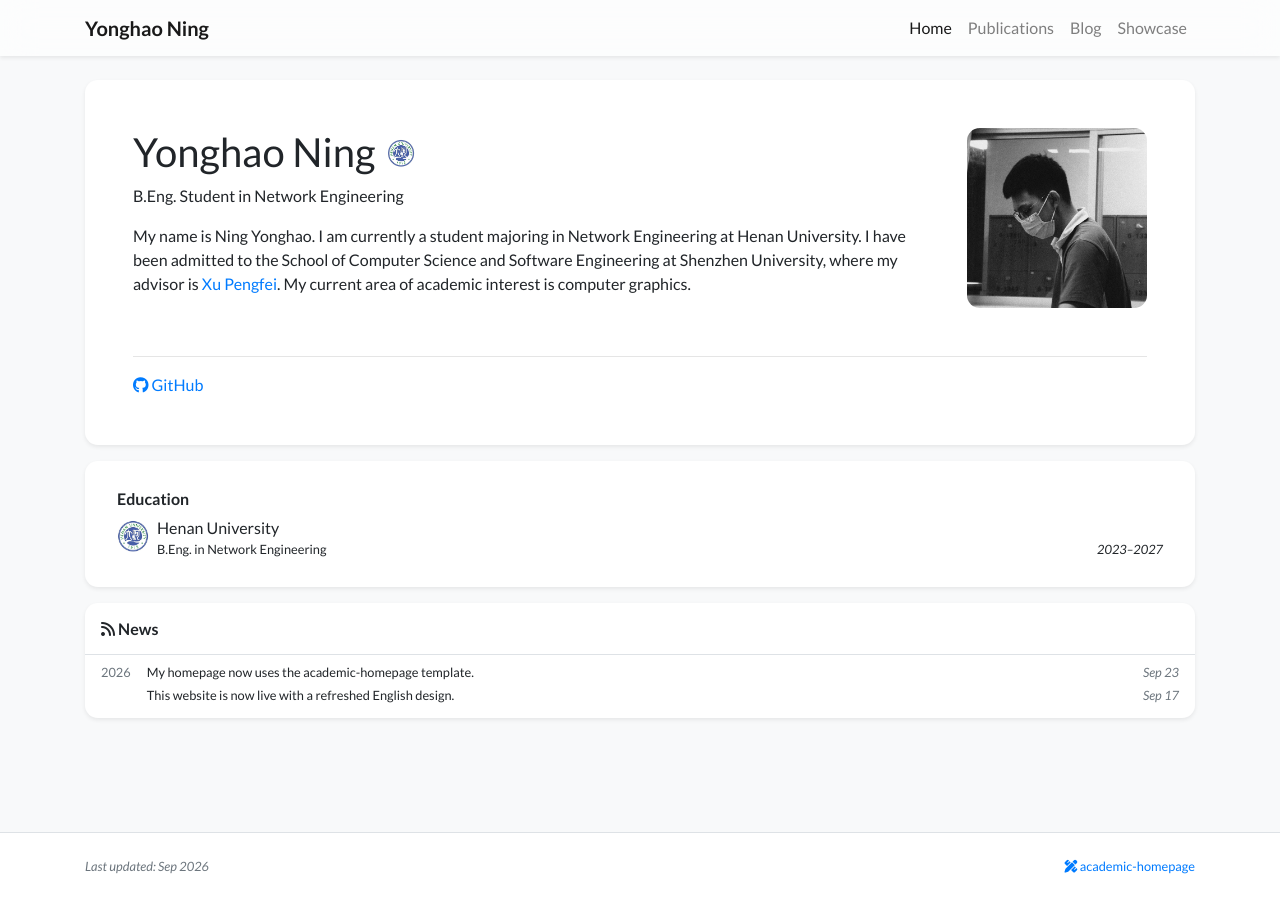
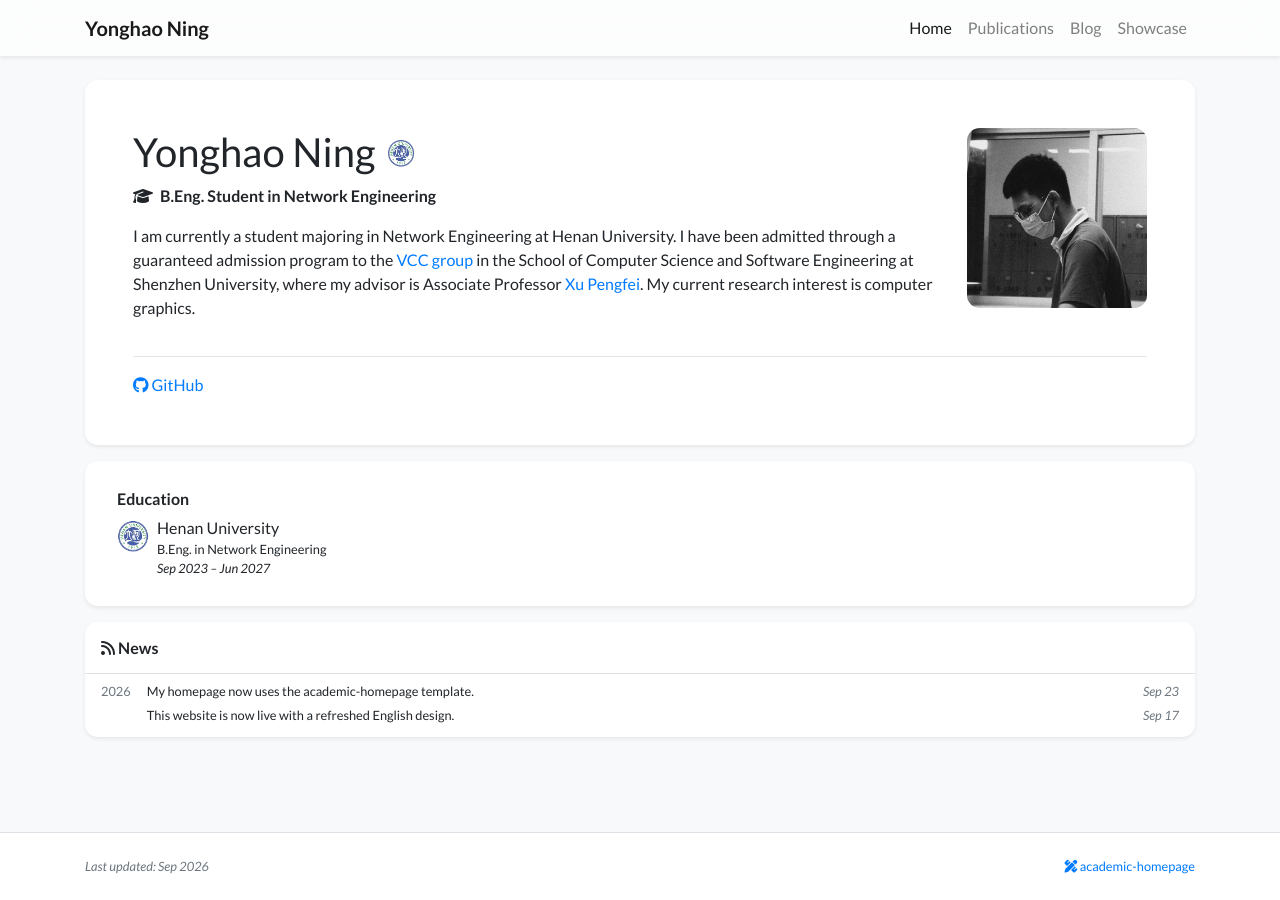
Before and after one commit to Eureka1029/Eureka1029.github.io, a Jekyll site: the page built from index.html, in a window 1280 px wide. Built offline with Jekyll 4.4.1, drawn with Linux system fonts in a browser that asks for light colours; nearby versions of some CDN libraries; a style sheet for code colours, icons or effects is not loaded.

Commit message:
Update VCC biography and education details

```diff
--- a/_data/profile.yml
+++ b/_data/profile.yml
@@ -6,6 +6,8 @@ name_logo_alt: Henan University emblem
 
 positions:
   - name: B.Eng. Student in Network Engineering
+    icon: fas fa-graduation-cap
+    bold: true
 
 github: Eureka1029
 # email: your-address@example.com
@@ -16,13 +18,14 @@ portrait_caption: Yonghao Ning
 
 short_bio_text_justify: false
 short_bio: >-
-  <p>My name is Ning Yonghao. I am currently a student majoring in Network Engineering at Henan University.
-  I have been admitted to the School of Computer Science and Software Engineering at Shenzhen University,
-  where my advisor is <a href="https://pengfeixu.com/">Xu Pengfei</a>.
-  My current area of academic interest is computer graphics.</p>
+  <p>I am currently a student majoring in Network Engineering at Henan University.
+  I have been admitted through a guaranteed admission program to the <a href="https://vcc.tech/index">VCC group</a>
+  in the School of Computer Science and Software Engineering at Shenzhen University,
+  where my advisor is Associate Professor <a href="https://pengfeixu.com/">Xu Pengfei</a>.
+  My current research interest is computer graphics.</p>
 
 education:
   - name: Henan University
     logo: /assets/img/henan-university-emblem.png
     position: B.Eng. in Network Engineering
-    date: 2023–2027
+    date: Sep 2023 – Jun 2027
--- a/_includes/widgets/experience_card.html
+++ b/_includes/widgets/experience_card.html
@@ -14,10 +14,8 @@
                                     <div class="media-body">
                                         <div>{{ item.name }}</div>
                                         <div class="small">{{ item.dept }}</div>
-                                        <div class="small d-flex flex-wrap">
-                                            <div>{{ item.position }}</div>
-                                            <div class="mt-auto ml-auto pl-3 no-break"><em>{{ item.date }}</em></div>
-                                        </div>
+                                        <div class="small">{{ item.position }}</div>
+                                        <div class="small text-left education-date"><em>{{ item.date }}</em></div>
                                     </div>
                                 </li>
                                 {% endfor %}
--- a/_includes/widgets/profile_card.html
+++ b/_includes/widgets/profile_card.html
@@ -36,7 +36,8 @@
                             {% if position.logo -%}
                             <img src="{{ position.logo | relative_url }}" alt="{{ position.name | escape }} emblem" class="inline-badge profile-affiliation-logo"/>
                             {%- endif %}
-                            {{ position.name }}<br/>
+                            {% if position.icon %}<i class="{{ position.icon }} mr-1" aria-hidden="true"></i>{% endif %}
+                            {% if position.bold %}<strong>{{ position.name }}</strong>{% else %}{{ position.name }}{% endif %}<br/>
                             {% endfor %}
                         </div>
                         <div class="text-profile-bio mt-3" {% if site.data.profile.short_bio_text_justify %}style="text-align: justify;"{% endif %}>
--- a/_includes/widgets/profile_card_mini.html
+++ b/_includes/widgets/profile_card_mini.html
@@ -30,7 +30,8 @@
                 <div class="row small">
                     <div class="col text-center">
                         {% for position in site.data.profile.positions %}
-                        {{ position.name }}<br/>
+                        {% if position.icon %}<i class="{{ position.icon }} mr-1" aria-hidden="true"></i>{% endif %}
+                        {% if position.bold %}<strong>{{ position.name }}</strong>{% else %}{{ position.name }}{% endif %}<br/>
                         {% endfor %}
                     </div>
                 </div>
```
